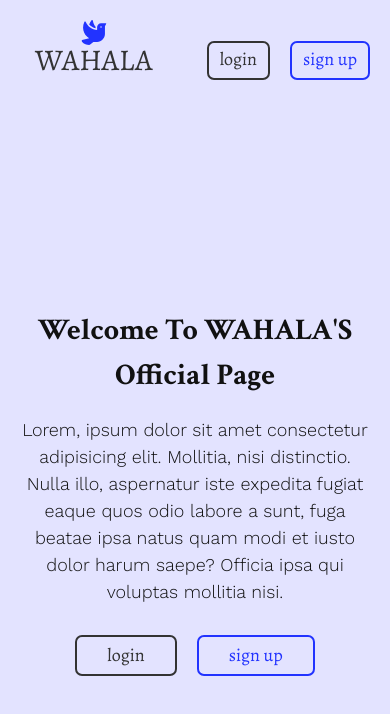
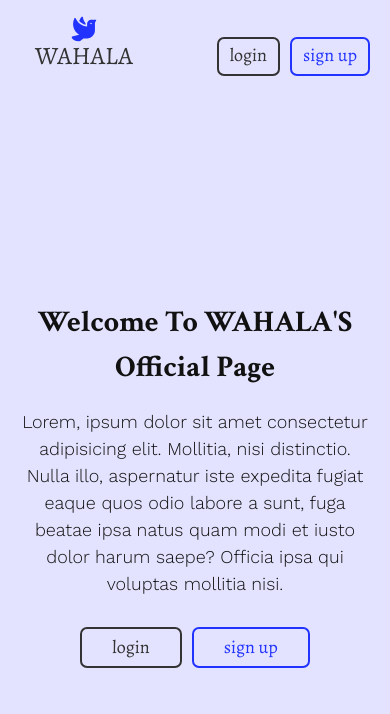
Before and after one commit to Olaleye-Blessing/movie, a React (Create React App) app: page / in a window 390 px wide. Shown: the top 714 px of the page. Built offline with nearby package versions, Linux system fonts and the light colour scheme.

Commit message:
little fix of space for nav links

```diff
--- a/src/css/index.css
+++ b/src/css/index.css
@@ -107,6 +107,9 @@ svg {
   h1 {
     font-size: 3rem;
   }
+  .homeLogo {
+    font-size: 2.5rem;
+  }
 }
 
 /* Small devices (portrait tablets and large phones, 600px and up) */
@@ -158,6 +161,18 @@ svg {
       -ms-flex-pack: justify;
           justify-content: space-between;
   gap: 2rem;
+}
+
+@media only screen and (max-width: 600px) {
+  .nav__links {
+    gap: 0;
+  }
+  .nav__links li {
+    margin-right: 1rem;
+  }
+  .nav__links li:last-child {
+    margin-right: 0;
+  }
 }
 
 .btn {
--- a/src/scss/_base.scss
+++ b/src/scss/_base.scss
@@ -115,6 +115,9 @@ svg {
     h1 {
         font-size: 3rem;
     }
+    .homeLogo {
+        font-size: 2.5rem;
+    }
 }
 
 /* Small devices (portrait tablets and large phones, 600px and up) */
--- a/src/scss/_nav.scss
+++ b/src/scss/_nav.scss
@@ -8,3 +8,17 @@
         gap: 2rem;
     }
 }
+
+@media only screen and (max-width: 600px) {
+    .nav {
+        &__links {
+            gap: 0;
+            li {
+                margin-right: 1rem;
+                &:last-child {
+                    margin-right: 0;
+                }
+            }
+        }
+    }
+}
```
